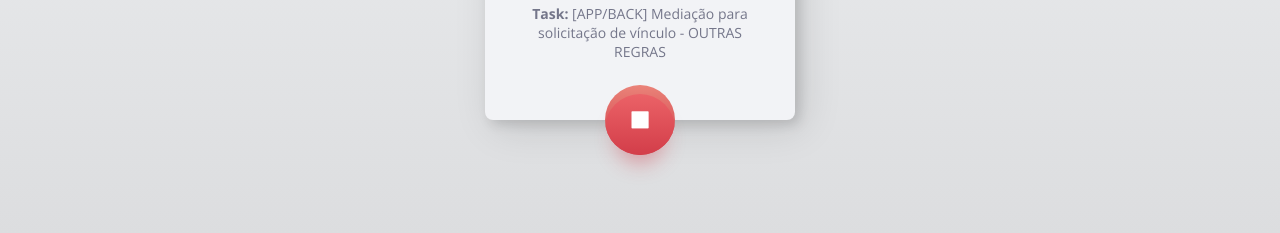
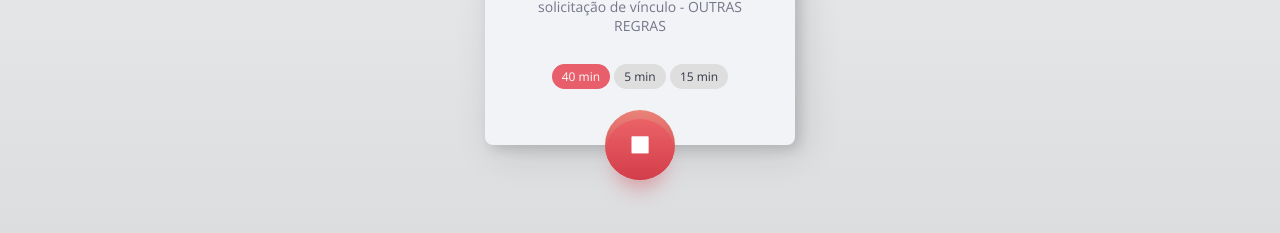
Before and after one commit to bogdanbiv/react-pomodoro-1, a plain HTML site: page index.html in a window 1280 px wide. Shown: the part 481-714 px from the top of the page. Drawn offline with nearby package versions, Linux system fonts and the light colour scheme.

Commit message:
Add time-range buttons

```diff
--- a/index.html
+++ b/index.html
@@ -136,6 +136,36 @@
         margin-bottom: -40px;
         font-size: 33px;
       }
+
+      .options {
+        height: 26px;
+        padding: 20px 0px 5px;
+        display: inline-block;
+      }
+
+      .options ul {
+        list-style: none;
+        padding: 0;
+        margin: 0;
+      }
+
+      .options .option {
+        display: inline-block;
+        padding: 4px 10px;
+        background-color: #dedede;
+        color: #353849;
+        border-radius: 50px;
+        font-size: 12px;
+        font-weight: 300;
+      }
+
+      .options .option.active {
+        background-color: #e85e6a;
+        color: #ffffff;
+      }
+
+
+
     </style>
   </head>
   <body cz-shortcut-listen="true">
@@ -161,6 +191,13 @@
         <div class="label">
           <strong>Task:</strong> [APP/BACK] Mediação para solicitação de vínculo - OUTRAS REGRAS
         </div>
+        <div class="options">
+          <ul>
+            <li class="option active">40 min</li>
+            <li class="option">5 min</li>
+            <li class="option">15 min</li>
+          </ul>
+        </div>
         <button class="play">
           <i class="fa fa-stop"></i>
         </button>
```
